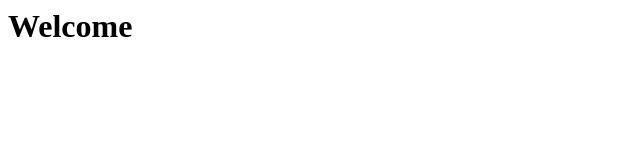
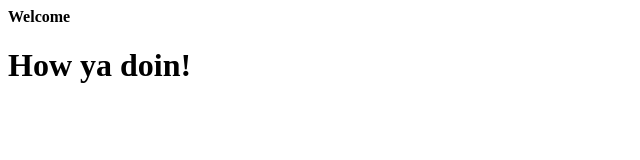
Before and after one commit to Sherri010/git-prac, a plain HTML site: page index.html in a window 1280 px wide. Shown: the whole page, without its empty margins (0-640 px from the left). Drawn offline with Linux system fonts and the light colour scheme.

Commit message:
add new stuff

```diff
--- a/index.html
+++ b/index.html
@@ -1,6 +1,7 @@
 <html>
   <head>  </head>
   <body>
-    <h1>Welcome</h1>
+    <h4>Welcome</h4>
+    <h1>How ya doin!</h1>
   </body>
 </html>
```
